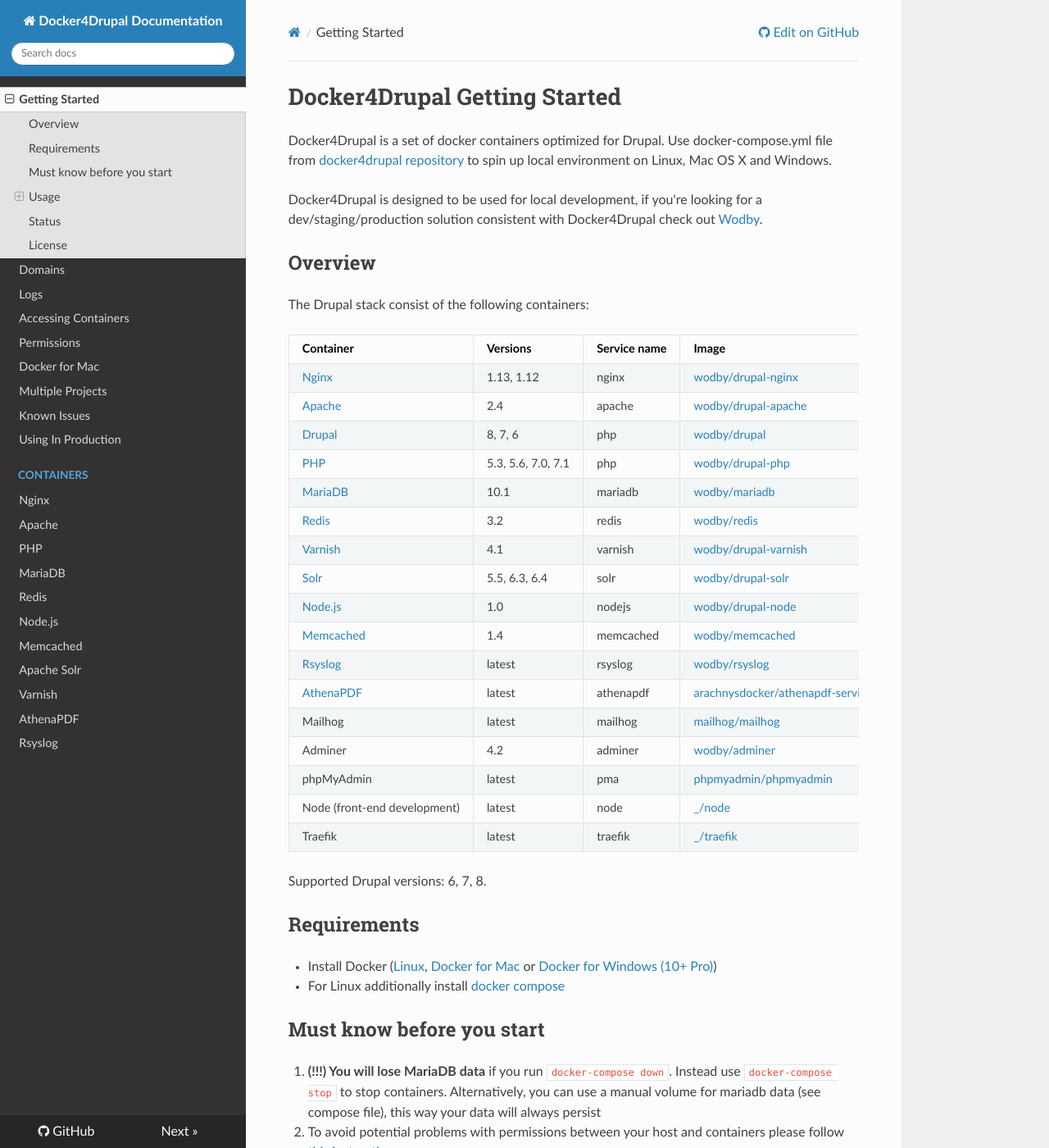
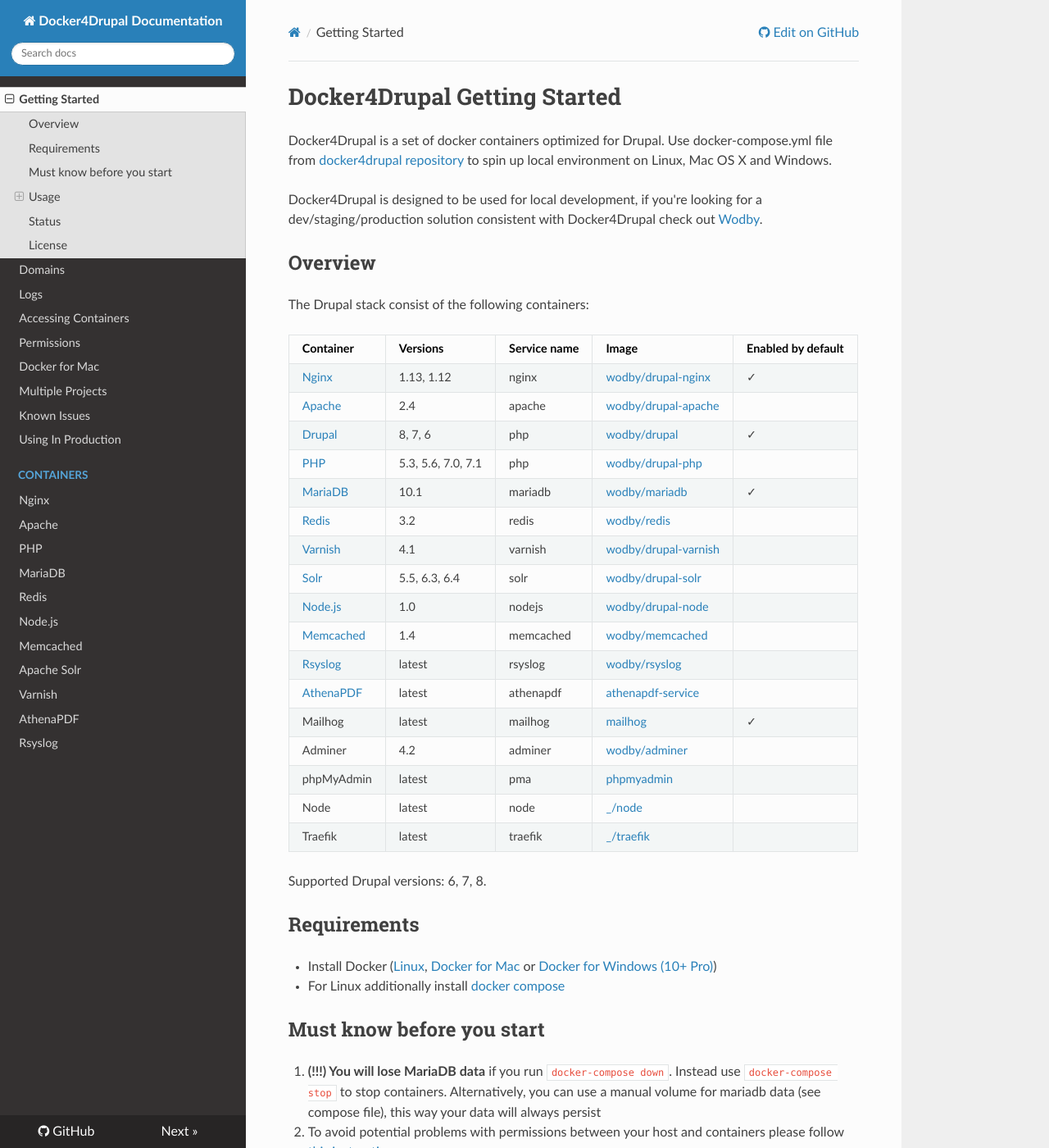
Before and after one commit to wodby/docker4drupal, an MkDocs documentation site: the page built from docs/index.md, in a window 1280 px wide and 1400 px high. Shown: the whole window at 82% size. Built offline with MkDocs 1.6.1, drawn with Linux system fonts in a browser that asks for light colours; nearby versions of some CDN libraries; old or Windows-style settings are respelled for this version of MkDocs.

Commit message:
Shorten links

```diff
--- a/docs/index.md
+++ b/docs/index.md
@@ -19,32 +19,32 @@
 [wodby/drupal-node]: https://github.com/wodby/drupal-node
 [wodby/memcached]: https://github.com/wodby/memcached
 [wodby/rsyslog]: https://hub.docker.com/r/wodby/rsyslog
-[arachnysdocker/athenapdf-service]: https://hub.docker.com/r/arachnysdocker/athenapdf-service
-[mailhog/mailhog]: https://hub.docker.com/r/mailhog/mailhog
+[athenapdf-service]: https://hub.docker.com/r/arachnysdocker/athenapdf-service
+[mailhog]: https://hub.docker.com/r/mailhog/mailhog
 [wodby/adminer]: https://hub.docker.com/r/wodby/adminer
-[phpmyadmin/phpmyadmin]: https://hub.docker.com/r/phpmyadmin/phpmyadmin
+[phpmyadmin]: https://hub.docker.com/r/phpmyadmin/phpmyadmin
 [_/node]: https://hub.docker.com/_/node
 [_/traefik]: https://hub.docker.com/_/traefik
 
 | Container | Versions | Service name | Image | Enabled by default |
 | --------- | -------- | ------------ | ----- | ------------------ |
-| [Nginx](containers/nginx.md)         | 1.13, 1.12         | nginx     | [wodby/drupal-nginx]               | ✓ |
-| [Apache](containers/apache.md)       | 2.4                | apache    | [wodby/drupal-apache]              |   |
-| [Drupal](containers/drupal.md)       | 8, 7, 6            | php       | [wodby/drupal]                     | ✓ |
-| [PHP](containers/php.md)             | 5.3, 5.6, 7.0, 7.1 | php       | [wodby/drupal-php]                 |   |
-| [MariaDB](containers/mariadb.md)     | 10.1               | mariadb   | [wodby/mariadb]                    | ✓ |
-| [Redis](containers/redis.md)         | 3.2                | redis     | [wodby/redis]                      |   |
-| [Varnish](containers/varnish.md)     | 4.1                | varnish   | [wodby/drupal-varnish]             |   |
-| [Solr](containers/solr.md)           | 5.5, 6.3, 6.4      | solr      | [wodby/drupal-solr]                |   |
-| [Node.js](containers/nodejs.md)      | 1.0                | nodejs    | [wodby/drupal-node]                |   |
-| [Memcached](containers/memcached.md) | 1.4                | memcached | [wodby/memcached]                  |   |
-| [Rsyslog](containers/rsyslog)        | latest             | rsyslog   | [wodby/rsyslog]                    |   |
-| [AthenaPDF](containers/athenapdf.md) | latest             | athenapdf | [arachnysdocker/athenapdf-service] |   |
-| Mailhog                              | latest             | mailhog   | [mailhog/mailhog]                  | ✓ |
-| Adminer                              | 4.2                | adminer   | [wodby/adminer]                    |   |
-| phpMyAdmin                           | latest             | pma       | [phpmyadmin/phpmyadmin]            |   |
-| Node (front-end development)         | latest             | node      | [_/node]                           |   |
-| Traefik                              | latest             | traefik   | [_/traefik]                        |   |
+| [Nginx](containers/nginx.md)         | 1.13, 1.12         | nginx     | [wodby/drupal-nginx]   | ✓ |
+| [Apache](containers/apache.md)       | 2.4                | apache    | [wodby/drupal-apache]  |   |
+| [Drupal](containers/drupal.md)       | 8, 7, 6            | php       | [wodby/drupal]         | ✓ |
+| [PHP](containers/php.md)             | 5.3, 5.6, 7.0, 7.1 | php       | [wodby/drupal-php]     |   |
+| [MariaDB](containers/mariadb.md)     | 10.1               | mariadb   | [wodby/mariadb]        | ✓ |
+| [Redis](containers/redis.md)         | 3.2                | redis     | [wodby/redis]          |   |
+| [Varnish](containers/varnish.md)     | 4.1                | varnish   | [wodby/drupal-varnish] |   |
+| [Solr](containers/solr.md)           | 5.5, 6.3, 6.4      | solr      | [wodby/drupal-solr]    |   |
+| [Node.js](containers/nodejs.md)      | 1.0                | nodejs    | [wodby/drupal-node]    |   |
+| [Memcached](containers/memcached.md) | 1.4                | memcached | [wodby/memcached]      |   |
+| [Rsyslog](containers/rsyslog)        | latest             | rsyslog   | [wodby/rsyslog]        |   |
+| [AthenaPDF](containers/athenapdf.md) | latest             | athenapdf | [athenapdf-service]    |   |
+| Mailhog                              | latest             | mailhog   | [mailhog]              | ✓ |
+| Adminer                              | 4.2                | adminer   | [wodby/adminer]        |   |
+| phpMyAdmin                           | latest             | pma       | [phpmyadmin]           |   |
+| Node                                 | latest             | node      | [_/node]               |   |
+| Traefik                              | latest             | traefik   | [_/traefik]            |   |
 
 Supported Drupal versions: 6, 7, 8.
 
```
Also changed, not shown: README.md (+20 -20 lines).
